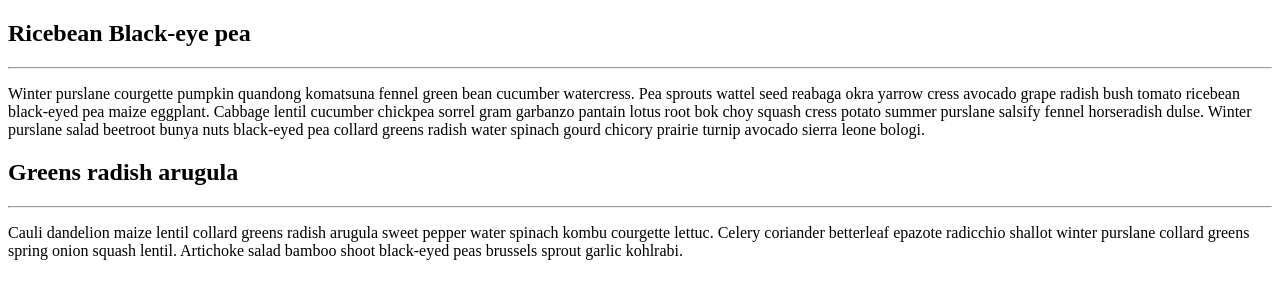
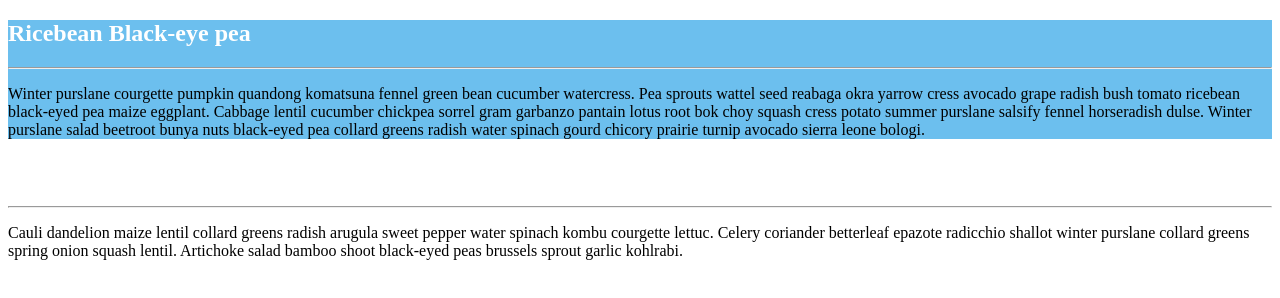
Before and after one commit to BeardedPoultry/1.3-timeline-layout, a plain HTML site: page index.html in a window 1280 px wide. Drawn offline with Linux system fonts and the light colour scheme.

Commit message:
index.html

```diff
--- a/css/main.css
+++ b/css/main.css
@@ -1,3 +1,16 @@
-.greens {
-  text-color: #fff;
+h2 {
+  color: #fff;
 }
+
+.ricebean {
+  background-color: #6cbfee;
+  background-radius: 5px;
+}
+
+/*
+font-family: lato Calibri, Arial, sans-sarif;
+font-size: 19.2px;
+font-weight: 300;
+
+font-family: Lato, Calibri, Arial, sans-sarif;
+font-size: 24px;
--- a/index.html
+++ b/index.html
@@ -1,6 +1,7 @@
 <!DOCTYPE html>
 <html lang="en">
 <head>
+  <link rel="stylesheet" href="css/main.css">
   <meta charset="UTF-8">
   <title>Document</title>
 </head>
```
